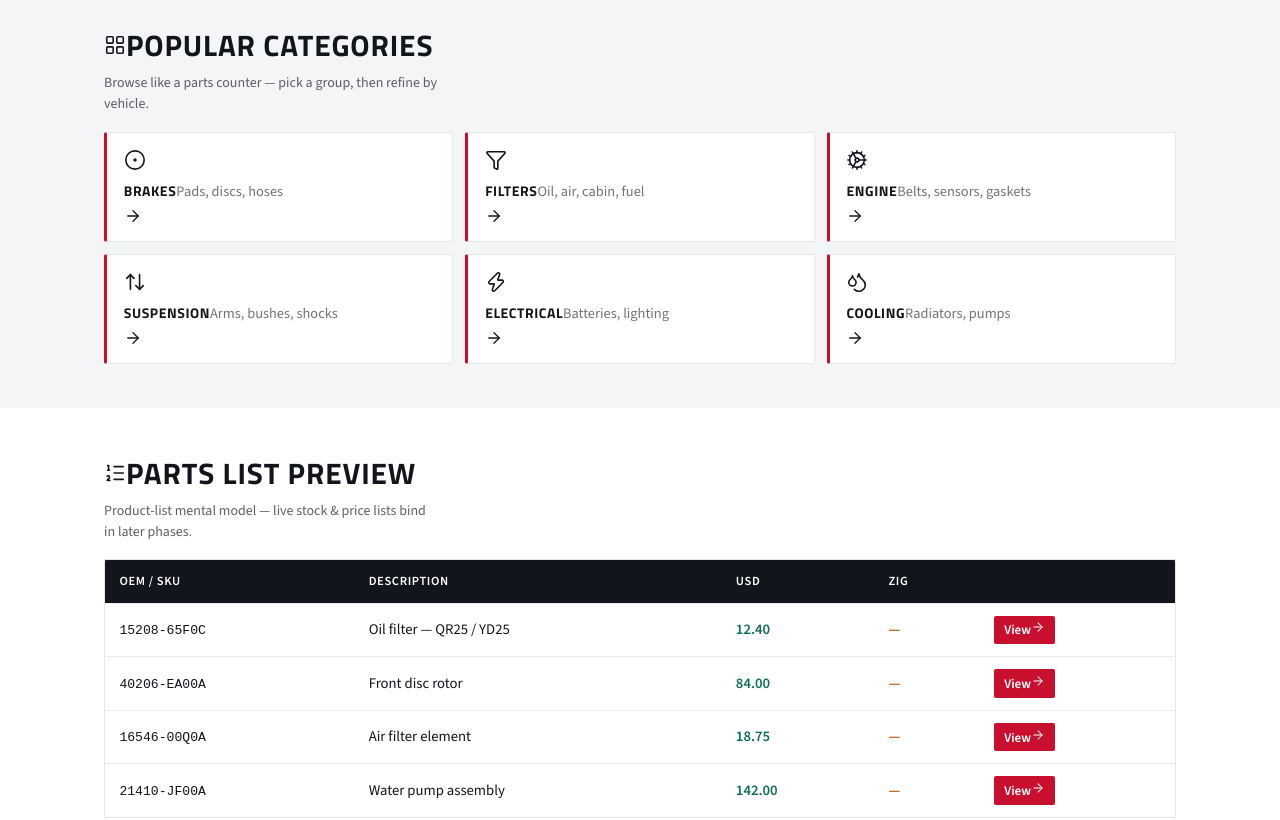
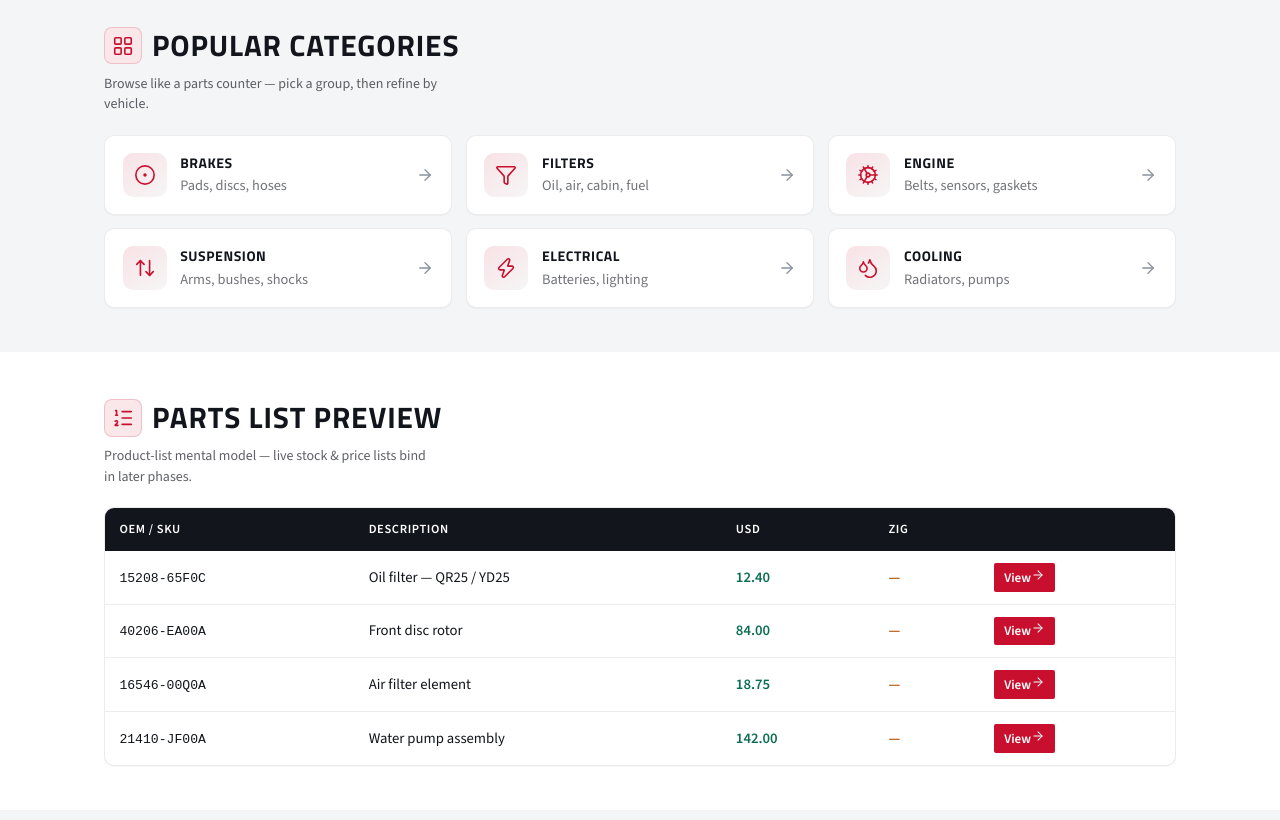
Before and after one commit to Vanguduza/Nissan-Gtr-Auto, a Next.js app in the folder apps/web/: page / in a window 1280 px wide. Shown: the part 760-1580 px from the top of the page. Built offline with nearby package versions, Linux system fonts and the light colour scheme; no server answers.

Commit message:
auto-sync: 2026-07-25 09:35:18

```diff
--- a/apps/web/app/(storefront)/page.module.css
+++ b/apps/web/app/(storefront)/page.module.css
@@ -18,11 +18,14 @@
 }
 
 .sectionHead {
-  margin-bottom: 1.1rem;
+  margin-bottom: 1.25rem;
 }
 
 .sectionTitle {
   margin: 0;
+  display: flex;
+  align-items: center;
+  gap: 0.65rem;
   font-family: var(--font-display);
   font-size: clamp(1.45rem, 2.6vw, 1.85rem);
   font-weight: 700;
@@ -31,8 +34,21 @@
   color: var(--gtr-steel);
 }
 
+.sectionIcon {
+  display: inline-flex;
+  align-items: center;
+  justify-content: center;
+  width: 2.35rem;
+  height: 2.35rem;
+  flex-shrink: 0;
+  border-radius: 8px;
+  color: var(--gtr-red);
+  background: color-mix(in srgb, var(--gtr-red) 10%, white);
+  border: 1px solid color-mix(in srgb, var(--gtr-red) 18%, transparent);
+}
+
 .sectionLede {
-  margin: 0.4rem 0 0;
+  margin: 0.45rem 0 0;
   max-width: 48ch;
   color: rgba(18, 21, 28, 0.68);
   line-height: 1.45;
@@ -44,24 +60,49 @@
   padding: 0;
   display: grid;
   grid-template-columns: repeat(3, minmax(0, 1fr));
-  gap: 0.75rem;
+  gap: 0.85rem;
 }
 
 .catTile {
   display: grid;
-  gap: 0.25rem;
-  padding: 1rem 1.05rem;
+  grid-template-columns: auto minmax(0, 1fr) auto;
+  align-items: center;
+  gap: 0.85rem;
+  padding: 1.05rem 1.1rem;
   background: #fff;
-  border: 1px solid rgba(18, 21, 28, 0.1);
-  border-left: 3px solid var(--gtr-red);
-  border-radius: 2px;
-  transition: border-color var(--gtr-hover), box-shadow var(--gtr-hover);
+  border: 1px solid rgba(18, 21, 28, 0.08);
+  border-radius: 10px;
+  box-shadow: 0 1px 0 rgba(18, 21, 28, 0.03);
+  transition: border-color var(--gtr-hover), box-shadow var(--gtr-hover),
+    transform var(--gtr-hover);
 }
 
 .catTile:hover,
 .catTile:focus-visible {
-  border-color: rgba(200, 16, 46, 0.45);
-  box-shadow: 0 1px 0 rgba(18, 21, 28, 0.06);
+  border-color: color-mix(in srgb, var(--gtr-red) 40%, transparent);
+  box-shadow: 0 8px 24px rgba(18, 21, 28, 0.06);
+  transform: translateY(-2px);
+}
+
+.catIcon {
+  display: inline-flex;
+  align-items: center;
+  justify-content: center;
+  width: 2.75rem;
+  height: 2.75rem;
+  border-radius: 10px;
+  color: var(--gtr-red);
+  background: linear-gradient(
+    145deg,
+    color-mix(in srgb, var(--gtr-red) 12%, white),
+    color-mix(in srgb, var(--gtr-steel) 4%, white)
+  );
+}
+
+.catCopy {
+  display: grid;
+  gap: 0.2rem;
+  min-width: 0;
 }
 
 .catLabel {
@@ -77,11 +118,23 @@
   color: rgba(18, 21, 28, 0.6);
 }
 
+.catArrow {
+  color: var(--gtr-silver-dim);
+  transition: color var(--gtr-hover), transform var(--gtr-hover);
+}
+
+.catTile:hover .catArrow,
+.catTile:focus-visible .catArrow {
+  color: var(--gtr-red);
+  transform: translateX(2px);
+}
+
 .tableWrap {
   overflow-x: auto;
-  border: 1px solid rgba(18, 21, 28, 0.1);
-  border-radius: 2px;
+  border: 1px solid rgba(18, 21, 28, 0.08);
+  border-radius: 10px;
   background: #fff;
+  box-shadow: 0 1px 0 rgba(18, 21, 28, 0.03);
 }
 
 .table {
```
